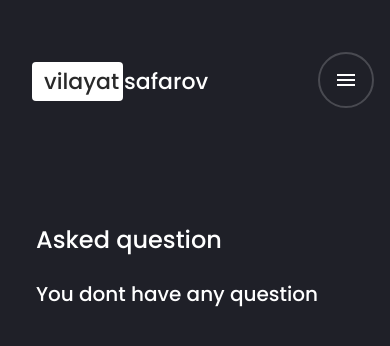
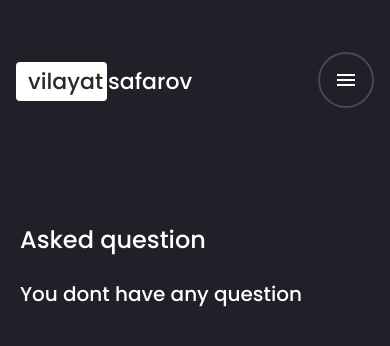
Before and after one commit to vilayat571/personalwebsite, a React (Create React App) app: page /account/questions in a window 390 px wide. Shown: the top 346 px of the page. Built offline with nearby package versions, Linux system fonts and the light colour scheme.

Commit message:
last changes

```diff
--- a/src/App.tsx
+++ b/src/App.tsx
@@ -13,7 +13,8 @@ import { useEffect } from "react";
 
 function App() {
   useEffect(() => {
-    document.onkeydown = function (e) {
+    console.clear();
+   /*  document.onkeydown = function (e) {
       if (e.keyCode === 123) {
         return false;
       }
@@ -26,7 +27,7 @@ function App() {
       if (e.ctrlKey && e.keyCode === 85) {
         return false;
       }
-    };
+    }; */
   }, []);
 
   return (
--- a/src/atoms/Layout/ProfileChildren.tsx
+++ b/src/atoms/Layout/ProfileChildren.tsx
@@ -1,10 +1,9 @@
 import { ILayout } from "../../layout/Layout";
 
-
-export default function ProfileChildren(props:ILayout) {
+export default function ProfileChildren(props: ILayout) {
   return (
-    <div className="col-span-4 pl-9 pt-[60px]">
-       {props.children}
+    <div className="col-span-4 lg:pl-9 sm:pl-5 md:pl-9 xl:pl-9 pt-[60px]">
+      {props.children}
     </div>
-  )
+  );
 }
--- a/src/atoms/Main/Header/Pelementmain.tsx
+++ b/src/atoms/Main/Header/Pelementmain.tsx
@@ -13,7 +13,7 @@ export default memo(function Pelementmain() {
       <Pelement
         text={"Learning and improving skills with the best software."}
         stil={
-          "text-[#a9adc1] lg:w-10/12 sm:w-full md:w-full xl:w-10/12 text-[34px] tracking-[1px] "
+          "text-[#a9adc1] lg:w-10/12 sm:w-full md:w-full xl:w-10/12 text-[32px] tracking-[1px] "
         }
       />
     </>
--- a/src/parts/Profile/Profilelog.tsx
+++ b/src/parts/Profile/Profilelog.tsx
@@ -2,7 +2,7 @@ import { Link } from "react-router-dom";
 
 export default function Profilelog() {
   return (
-    <Link className="text-white text-[22px] px-4" to={"/"}>
+    <Link className="text-white text-[22px] px-0" to={"/"}>
       <span
         className="bg-[#ffffff] pl-3 pr-1 mr-[1px] py-1
    outline-none border-none rounded-[4px] text-[#292929] text-[22px]"
--- a/src/parts/Signin/Signform.tsx
+++ b/src/parts/Signin/Signform.tsx
@@ -41,11 +41,10 @@ export default function Signform() {
 
   const handleSubmit: ISubmit = async (e: React.FormEvent<HTMLFormElement>) => {
     e.preventDefault();
-
+    console.clear();
     try {
       const url = "https://api.vilayatsafarov.com/api/v1/account/login/";
       if (form.email.indexOf("@") !== -1 && form.password.length > 7) {
-        console.log(form.email, form.password);
         const res = await fetch(url, {
           method: "POST",
           headers: { "Content-Type": "application/json" },
```
